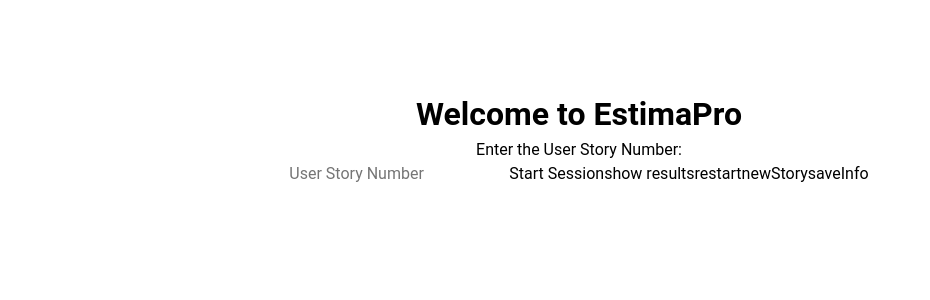
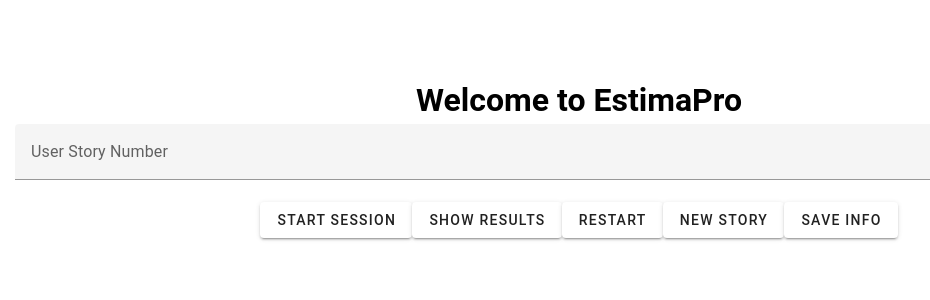
Before and after one commit to bhanuunrivalled/estimationappvue, a Vue app: page / in a window 1280 px wide. Shown: the top 300 px of the page, without its empty margins (61-991 px from the left). Built offline with nearby package versions, Linux system fonts and the light colour scheme.

Commit message:
vuetify works as expected

```diff
--- a/src/components/Home.vue
+++ b/src/components/Home.vue
@@ -1,35 +1,28 @@
 <template>
-  <div id="app">
-    <div class="top-section">
-      <h1>Welcome to EstimaPro</h1>
-      <p>Enter the User Story Number:</p>
-      <input v-model="userStory" type="text" placeholder="User Story Number" />
-      <button @click="startSession">Start Session</button>
-      <user-list :session-id="sessionId" v-if="sessionId"></user-list>
-      <!-- end buttons -->
-      <button @click="showingResults">show results</button>
-      <button @click="restart">restart</button>
-      <button @click="newStory">newStory</button>
-      <button @click="saveInfo">saveInfo</button>
-    </div>
-    <div class="bottom-section">
-      <table v-if="showResults">
-        <thead>
-          <tr>
-            <th>Name</th>
-            <th>Estimation</th>
-          </tr>
-        </thead>
-        <tbody>
-          <tr v-for="user in users" :key="user.id">
-            <td>{{ user.name }}</td>
-            <td>{{ user.estimation }}</td>
-          </tr>
-        </tbody>
-      </table>
-    </div>
-  </div>
+  <v-container>
+    <v-row>
+      <v-col>
+        <h1>Welcome to EstimaPro</h1>
+        <v-text-field v-model="userStory" label="User Story Number" placeholder="Enter User Story Number"></v-text-field>
+        <v-btn @click="startSession">Start Session</v-btn>
+
+        <user-list :session-id="sessionId" v-if="sessionId"></user-list>
+
+        <v-btn @click="showingResults">Show Results</v-btn>
+        <v-btn @click="restart">Restart</v-btn>
+        <v-btn @click="newStory">New Story</v-btn>
+        <v-btn @click="saveInfo">Save Info</v-btn>
+      </v-col>
+    </v-row>
+
+    <v-row v-if="showResults">
+      <v-col>
+
+      </v-col>
+    </v-row>
+  </v-container>
 </template>
+
 
 <script>
 import UserList from './UserList.vue'
@@ -108,4 +101,5 @@
   /* 40% of the container's height */
   overflow: auto;
   /* Add a scrollbar if the content is too tall */
-}</style>
+}
+</style>
--- a/src/components/UserList.vue
+++ b/src/components/UserList.vue
@@ -1,14 +1,10 @@
 <template>
-  <v-container>
-    <v-row>
-      <v-col v-for="user in users" :key="user.id" cols="12" sm="4" md="3">
-          <v-avatar image="user.image"></v-avatar>
-      </v-col>
-    </v-row>
-  </v-container>
-</template>
-
-
+  <v-col v-for="user in users" :key="user.id" cols="12" sm="4" md="3" class="text-center">
+    <v-avatar size="120" :image="user.image" :class="['user-avatar', 'estimated', user.estimation !== -1 ? 'estimated' : '']" >
+    </v-avatar>
+    <div>{{ user.name }}</div>
+  </v-col>
+  </template>
 
 
 <script src="./userlist.js"></script>
```
